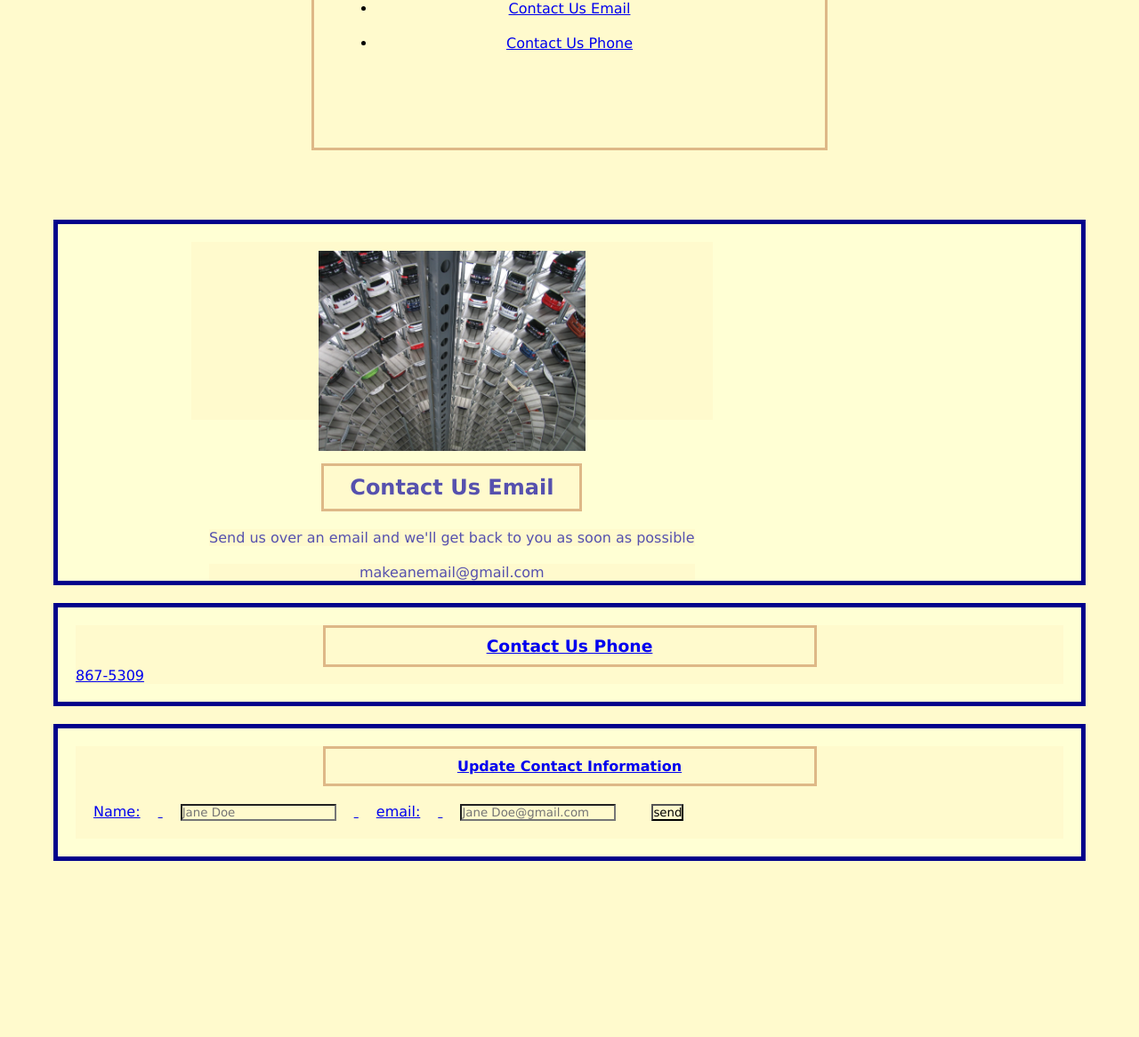
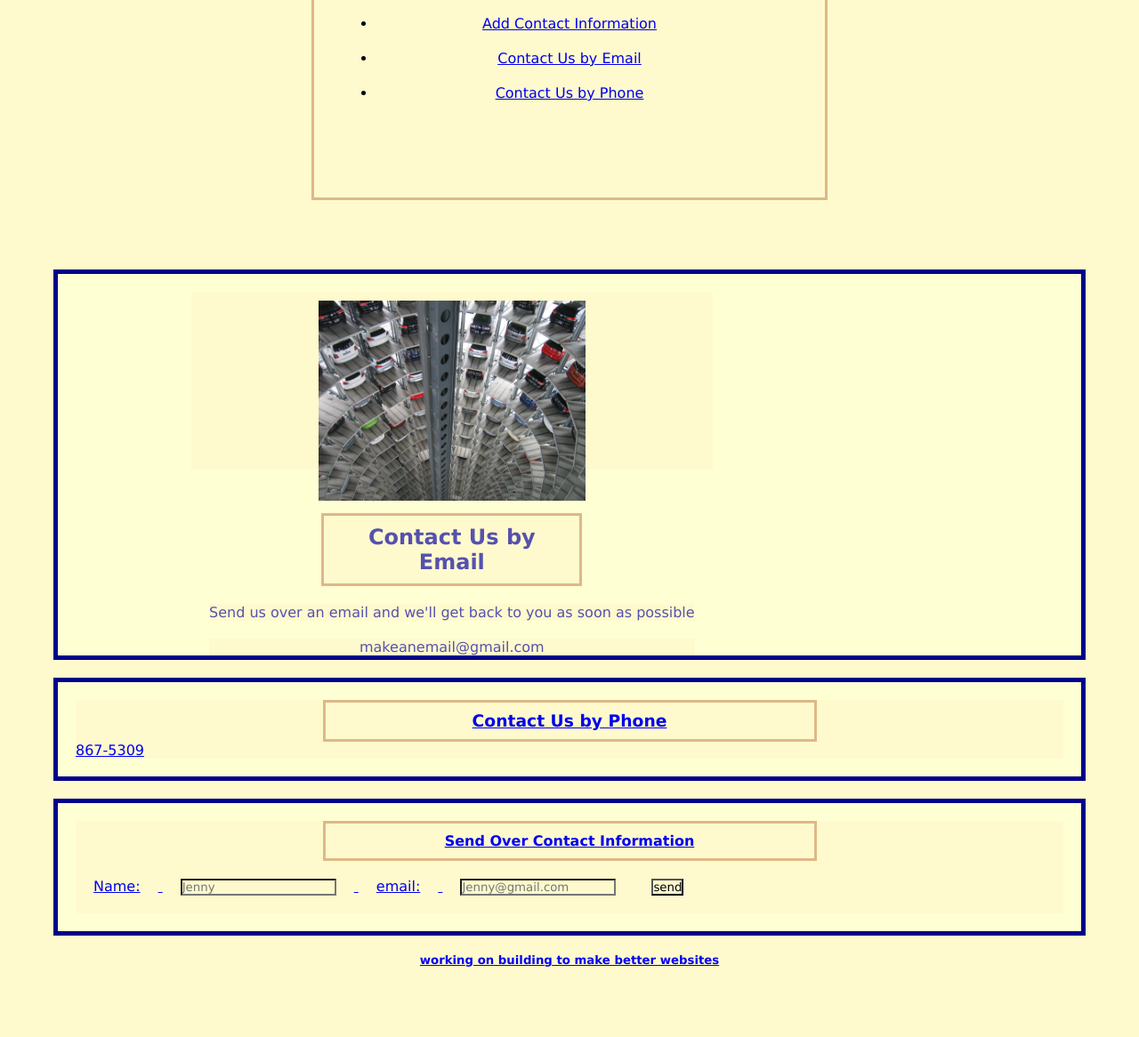
Before and after one commit to afredknot/silver-computing-machine, a plain HTML site: page index.html in a window 1280 px wide. Shown: the part 166-1332 px from the top of the page at 89% size. Before the commit the page ends 1213 px from the top, so only its background shows below. Drawn offline with Linux system fonts and the light colour scheme; files whose address does not match are found by name.

Commit message:
adding more style to css and more to html

```diff
--- a/assets/style.css
+++ b/assets/style.css
@@ -8,7 +8,7 @@
 }
 
 
-header
+header,h1
 {height:auto;
 width:auto;
 border: fit-content darkblue;
@@ -76,3 +76,5 @@ display: inline-block
 }
 .button {margin: 10px auto;
   max-width: 300px}
+
+  .footer {text-align:center}
--- a/index.html
+++ b/index.html
@@ -12,15 +12,15 @@
 <body>
   <header>
   <nav class="links">
-    <h1>contact info</h1>
+    <h1>DO YOU WANT A NEW CAR!!?contact info</h1>
     <div>
       <ul>
         <li>
-          <a href="#update-contact-information">Update Contact Information</a>
+          <a href="#update-contact-information">Add Contact Information</a>
         </li>
-        <li> <a href="#contact-us-email">Contact Us Email</a>
+        <li> <a href="#contact-us-email">Contact Us by Email</a>
         </li>
-        <li><a href="#contact-us-phone">Contact Us Phone
+        <li><a href="#contact-us-phone">Contact Us by Phone
         </li>
       </ul>
       </nav>
@@ -34,14 +34,14 @@
   <div id="contact-us-email"
   class="contact-us-email">
   <img src="./assets/images/pexels-pixabay-63294.jpg" alt="graphic coming shortly"/>
-<h2>Contact Us Email</h2>
+<h2>Contact Us by Email</h2>
 <p>Send us over an email and we'll get back to you as soon as possible</p><p>makeanemail@gmail.com</p>
 </section>
 
 <section>
   <div><div id="contact-us-phone"
     class="contact-us-phone"></div>
-  <h3>Contact Us Phone</h3>
+  <h3>Contact Us by Phone</h3>
  867-5309
 
 </section>
@@ -49,16 +49,18 @@
 <section>
   <div><div id="update-contact-information"
     class="update-contact-information"></div>
-  <h4>Update Contact Information</h4><label for="Name">Name:</label>
-  <input type="text" id="Name" name="Name" placeholder="Jane Doe">
+  <h4>Send Over Contact Information</h4><label for="Name">Name:</label>
+  <input type="text" id="Name" name="Name" placeholder="Jenny">
   <label for="email">email:</label>
-  <input type="text" id="email" name="email" placeholder="Jane Doe@gmail.com"><button type="submit">send</button>
+  <input type="text" id="email" name="email" placeholder="Jenny@gmail.com"><button type="submit">send</button>
 </section>
 </div>
 <form></form>
 
 </div>
-
+  <div class="footer">
+    <h5>working on building to make better websites</h5>
+  </div>
 
 </body></main>
-</html></body>
+</html>
```
Also changed, not shown: assets/images/pexels-pixabay-63294.jpg (renamed from images/pexels-pixabay-63294.jpg).
